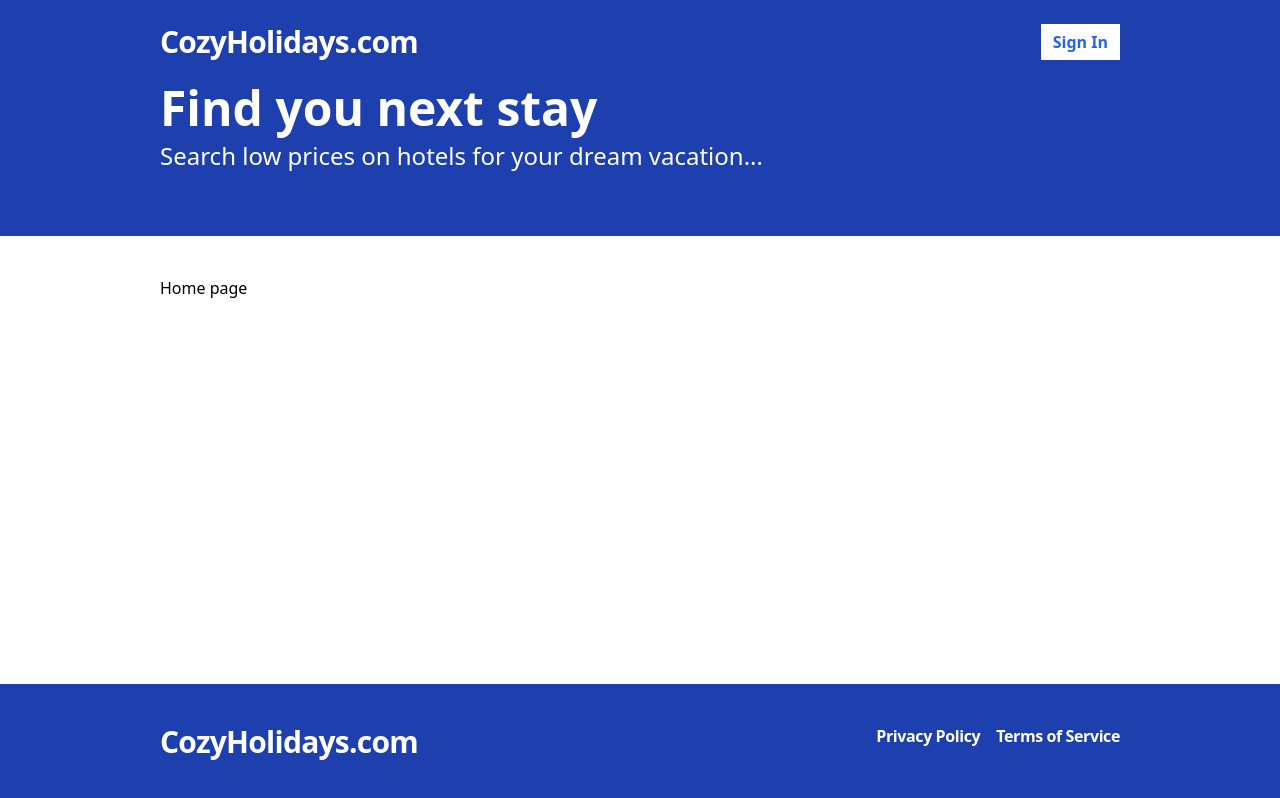
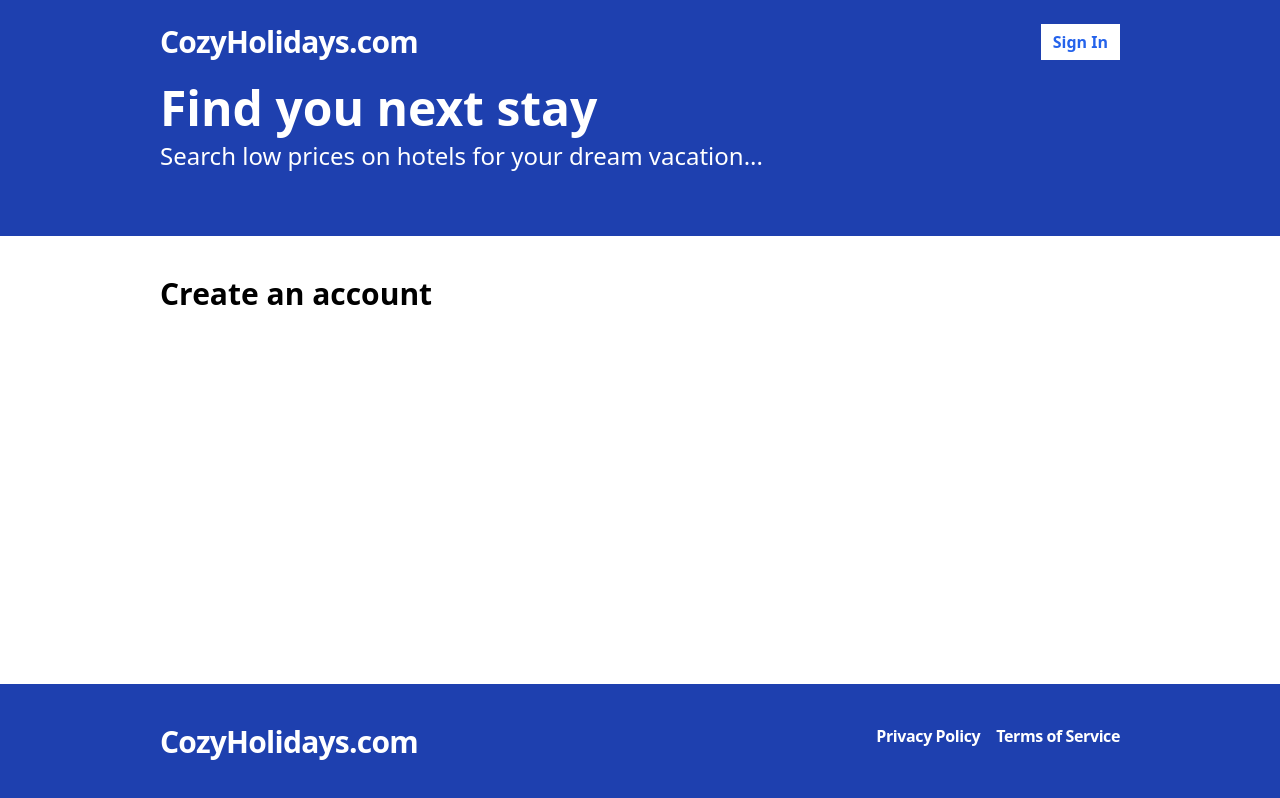
Before and after one commit to sanghvip/learning_mern, a React (Vite) app in the folder frontend/: page /register in a window 1280 px wide. Built offline with nearby package versions, Linux system fonts and the light colour scheme.

Commit message:
Adding register route to our frontend

```diff
--- a/frontend/src/App.tsx
+++ b/frontend/src/App.tsx
@@ -1,14 +1,14 @@
-import { Route, Router, Routes } from 'react-router-dom'
+import { Navigate, Route, BrowserRouter as Router, Routes } from 'react-router-dom'
 import Layout from './layouts/Layout'
-import { createMemoryHistory } from "history";
+import Register from './pages/register';
 
 function App() {
-  const history = createMemoryHistory();
   return (
-   <Router location={''} navigator={history} >
+   <Router>
     <Routes>
-      <Route path="/" element={<Layout><p>Home page</p></Layout>} />
-      <Route path="/search" element={<Layout><h1>Search</h1></Layout>} />
+        <Route path="/" element={<Layout><p>Home page</p></Layout>} />
+        <Route path="/register" element={<Layout><Register /></Layout>} />
+        <Route path="*" element={<Navigate to="/" />} />
     </Routes>
    </Router>
   )
--- /dev/null
+++ b/frontend/src/pages/register.tsx
@@ -0,0 +1,10 @@
+const Register = () => {
+    return (
+        <form className="flex flex-col gap-5">
+            <h2 className="text-3xl font-bold">Create an account</h2>
+        </form>
+    )
+};
+
+
+export default Register;
```
Also changed, not shown: 1 other file (tests, documents, lock files or other folders).
